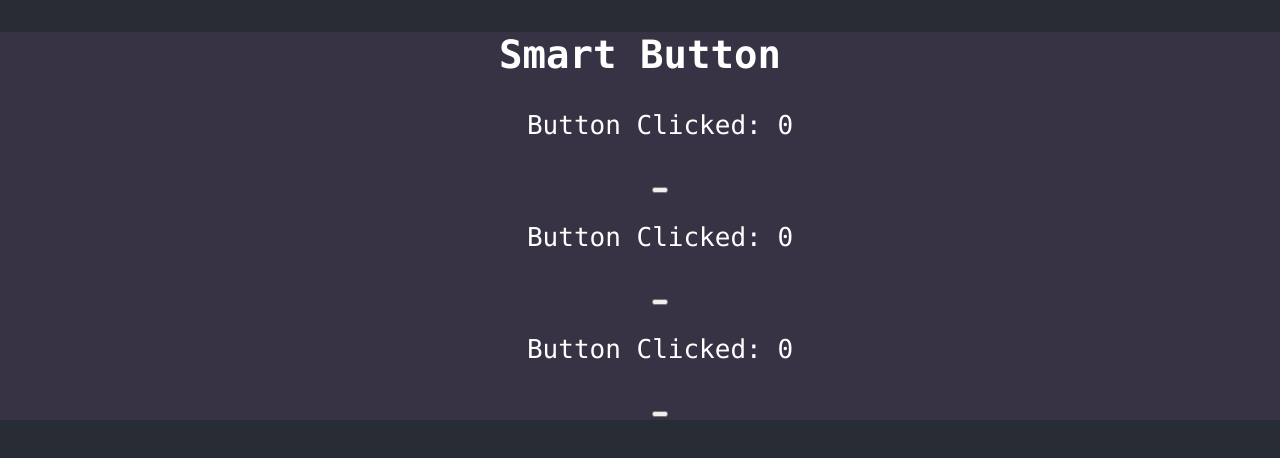
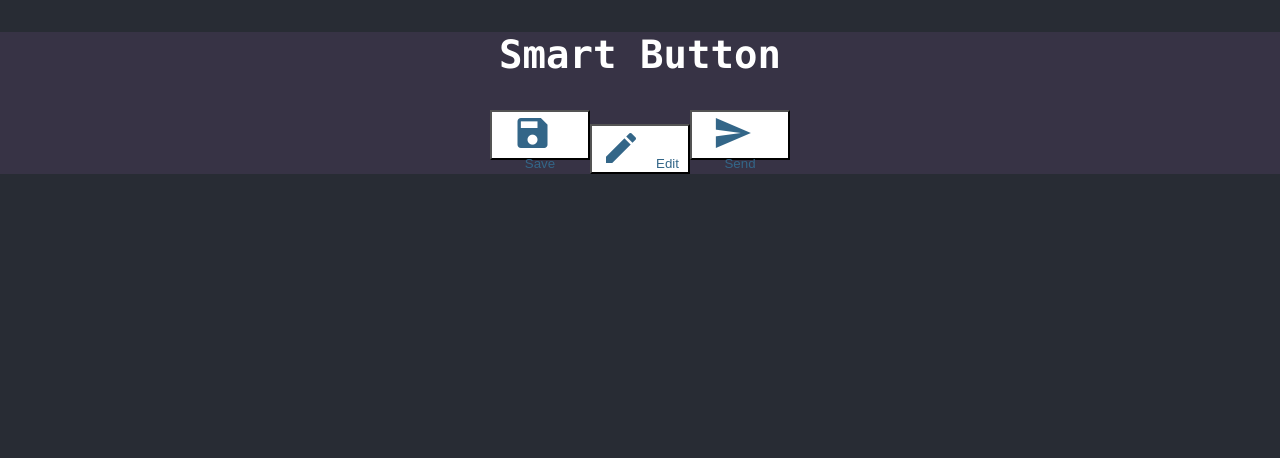
Before and after one commit to tlnkzl/react-smart-button, a React (Create React App) app: page / in a window 1280 px wide. Shown: the top 458 px of the page. Built offline with nearby package versions, Linux system fonts and the light colour scheme.

Commit message:
Created button component with data values

```diff
--- a/public/index.html
+++ b/public/index.html
@@ -4,6 +4,7 @@
     <meta charset="utf-8" />
     <meta name="viewport" content="width=device-width, initial-scale=1" />
     <meta name="description" content="Web site created using create-react-app" />
+    <link rel="stylesheet" href="https://fonts.googleapis.com/icon?family=Material+Icons">
     <title>React App</title>
   </head>
   <body>
--- a/src/components/Button.js
+++ /dev/null
@@ -1,9 +0,0 @@
-import React from 'react';
-
-export default function Button() {
-  return (
-    <div>
-      <button>Click</button>
-    </div>
-  );
-}
--- /dev/null
+++ b/src/components/SmartButton.js
@@ -0,0 +1,27 @@
+import React from 'react';
+
+const SmartButton = ({ onPress, data }) => {
+  let styles = {
+    button: {
+      width: '100px',
+      height: '50px',
+      color: data.color,
+      backgroundColor: data.background,
+    },
+    icon: {
+      marginRight: '15px',
+      fontSize: '40px',
+    },
+  };
+
+  return (
+    <button style={styles.button} onClick={onPress}>
+      <span className="material-icons" style={styles.icon}>
+        {data.icon}
+      </span>
+      {data.label}
+    </button>
+  );
+};
+
+export default SmartButton;
--- a/src/pages/page.js
+++ b/src/pages/page.js
@@ -1,11 +1,10 @@
 import React, { useEffect, useState } from 'react';
 import axios from 'axios';
-import Button from '../components/Button';
+import SmartButton from '../components/SmartButton';
 
 const getData = async () => {
-  // Watch for json = npx json-server -p 3500 -w db.json
   return await axios
-    .get('./db.json') // 'http://localhost:3500/'
+    .get('./db.json')
     .then((response) => {
       const results = response.data;
       console.log(results);
@@ -18,7 +17,7 @@ const getData = async () => {
 
 export default function Page() {
   const [buttons, setButtons] = useState([]);
-  const [counter, setCounter] = useState(0);
+  const [status, setStatus] = useState('');
 
   useEffect(() => {
     getData().then((apiButtons) => {
@@ -26,20 +25,21 @@ export default function Page() {
     });
   }, []);
 
+  async function smartButtonPressed(item) {
+    let counter = item.counter ? ++item.counter : 1;
+    item.counter = counter;
+    let arr = buttons;
+    setButtons(arr);
+    setStatus(`${item.label} click counter : ${counter}`);
+  }
 
   return (
     <div>
       <h2> Smart Button </h2>
-      <ul>
-          {buttons.map((item, index) => (
-            <>
-              <p> {item.text} Button Clicked: {counter} </p>
-              <button key={index} onClick={() => setCounter((prev) => prev + 1)}>
-                {item.text}
-              </button>
-            </>
-          ))}
-        </ul>
+      {buttons.map((item, index) => (
+        <SmartButton key={index} onPress={() => { smartButtonPressed(item)}} data={item} />
+      ))}
+      <h3>{status}</h3>
     </div>
   );
 }
```
